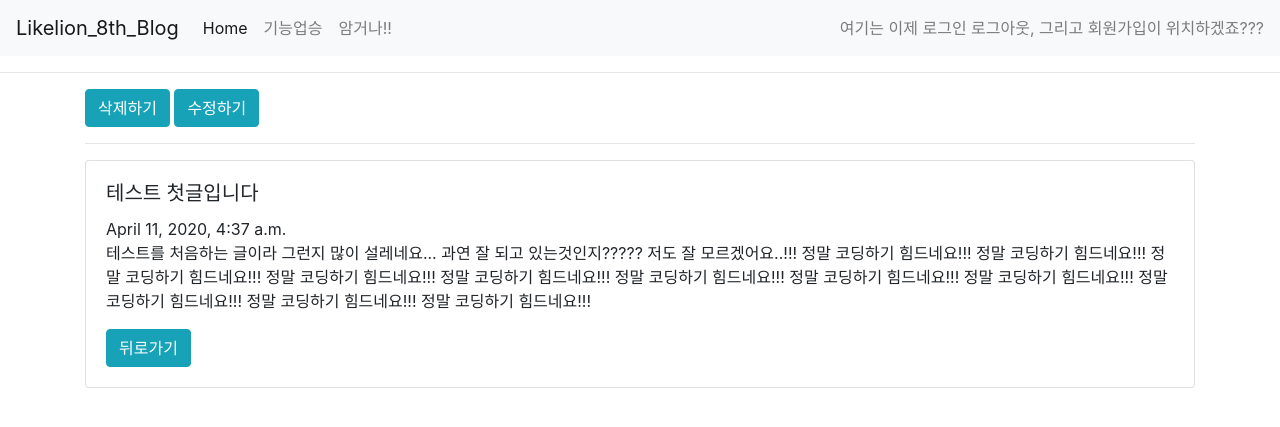
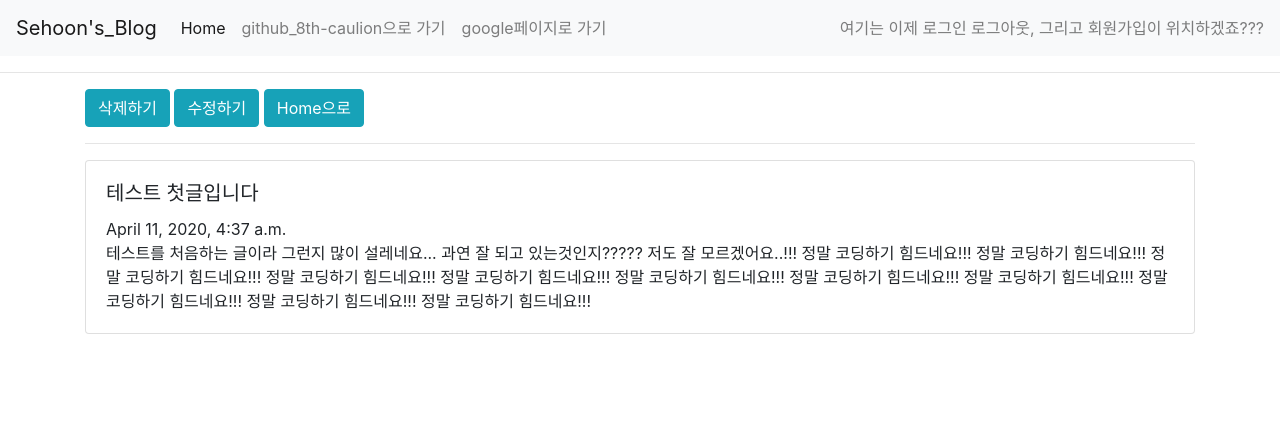
Before and after one commit to oereo/likelion_3rd_CRUD, a Django app: page /blog/1 in a window 1280 px wide. Shown: the top 427 px of the page. Run offline with Django 3.2, Linux system fonts and the light colour scheme; data comes from the database, SQL or seed files in the repository; both versions use the stored data as it was after the commit; some libraries are stand-ins or nearby versions.

Commit message:
Modify navbar

```diff
--- a/blogpost/templates/base.html
+++ b/blogpost/templates/base.html
@@ -29,7 +29,7 @@
 <body>
 
     <nav class="navbar navbar-expand-lg navbar-light bg-light">
-        <a class="navbar-brand" href="#">Likelion_8th_Blog</a>
+        <a class="navbar-brand" href="#">Sehoon's_Blog</a>
         <button class="navbar-toggler" type="button" data-toggle="collapse" data-target="#navbarText"
             aria-controls="navbarText" aria-expanded="false" aria-label="Toggle navigation">
             <span class="navbar-toggler-icon"></span>
@@ -40,10 +40,10 @@
                     <a class="nav-link" href="{% url 'home' %}">Home <span class="sr-only">(current)</span></a>
                 </li>
                 <li class="nav-item">
-                    <a class="nav-link" href="#">기능업승</a>
+                    <a class="nav-link" href="https://github.com/8th-caulion">github_8th-caulion으로 가기</a>
                 </li>
                 <li class="nav-item">
-                    <a class="nav-link" href="#">암거나!!</a>
+                    <a class="nav-link" href="https://google.com">google페이지로 가기</a>
                 </li>
             </ul>
             <span class="navbar-text">
--- a/blogpost/templates/detail.html
+++ b/blogpost/templates/detail.html
@@ -4,6 +4,7 @@
 
 <a href="{% url 'delete' details.id %}"><button type="button" class="btn btn-info">삭제하기</button></a>
 <a href="{% url 'edit' details.id %}"><button type="button" class="btn btn-info">수정하기</button></a>
+<a href="{% url 'home' %}" class="btn btn-info">Home으로</a>
 <hr>
 <div class="row">
     <div class="col-sm-12">
@@ -12,7 +13,7 @@
                 <h5 class="card-title">{{details.title}}</h5>
                 {{details.pub_date}}
                 <p class="card-text">{{details.body}}</p>
-                <a href="{% url 'home' %}" class="btn btn-info">뒤로가기</a>
+                <!-- <a href="{% url 'home' %}" class="btn btn-info">Home으로</a> -->
             </div>
         </div>
     </div>
```
Also changed, not shown: db.sqlite3.
